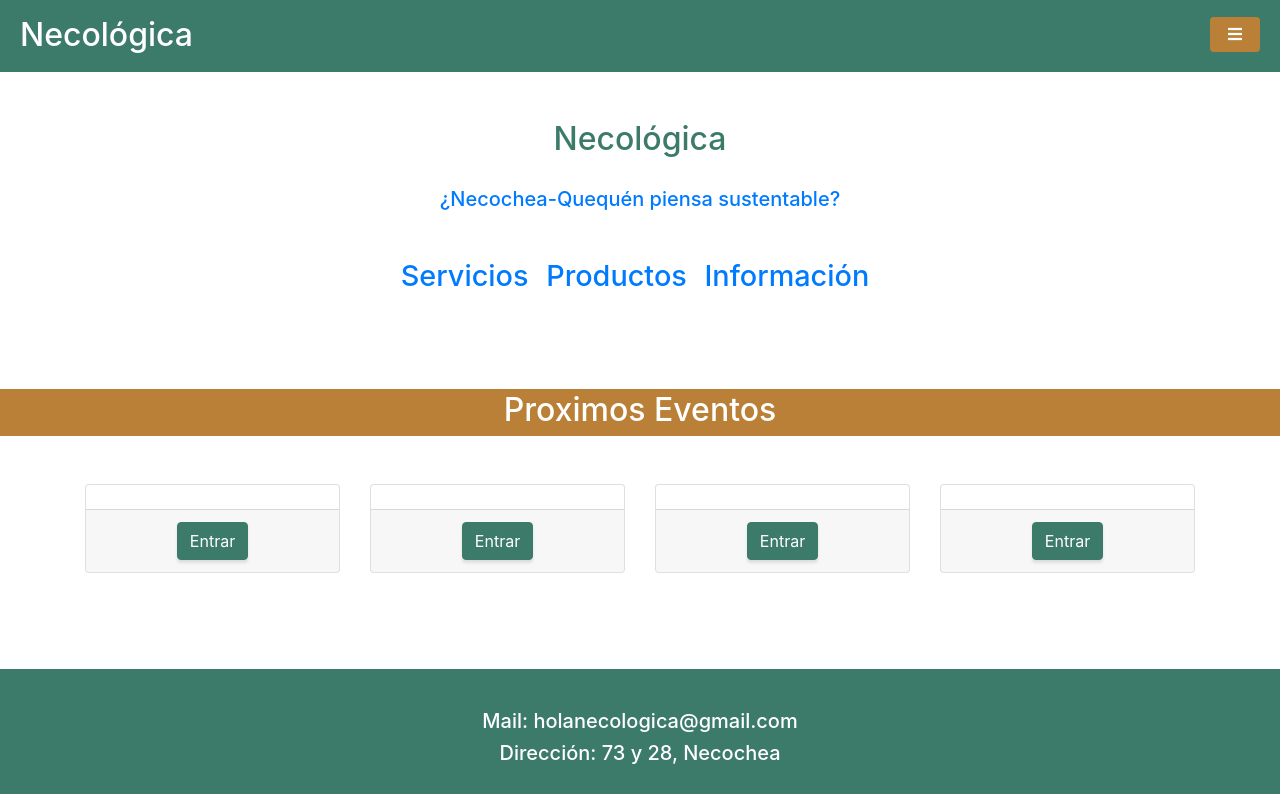
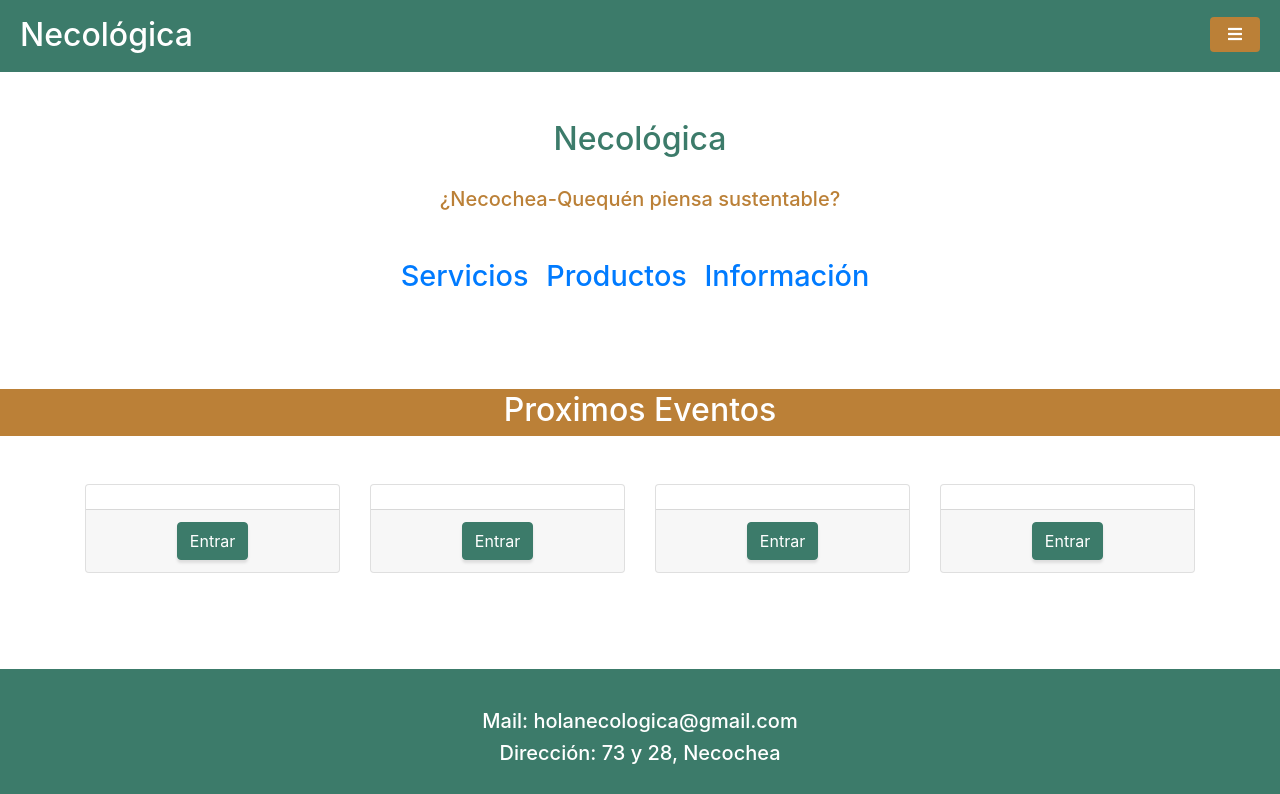
Before and after one commit to webnecochea/necologica, a website with bundled scripts: page index.html in a window 1280 px wide. Shown: the top 794 px of the page. Built offline with nearby package versions, Linux system fonts and the light colour scheme; files whose address does not match are found by name.

Commit message:
Update index.html

```diff
--- a/index.html
+++ b/index.html
@@ -75,7 +75,7 @@
       <img class="img-fluid" src="img/1.jpg" alt="" style="max-width:240px">
       <h2 class="mb-1" style="color:#3c7b6a">Necológica</h2>
 	    <br>
-     <h5 class="mb-5"> <a href="#"  onmouseover="this.style.color=#3c7b6a;" onmouseout="this.style.color=#bb8037; style="text-decoration:none;color:#bb8037">
+     <h5 class="mb-5"> <a href="#"  onmouseover="this.style.color=#3c7b6a;text-decoration:none;" onmouseout="this.style.color=#bb8037;text-decoration:none;" style="text-decoration:none;color:#bb8037">
         ¿Necochea-Quequén piensa sustentable?
       </a></h5>
     </div>
```
